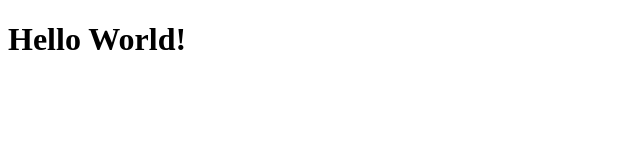
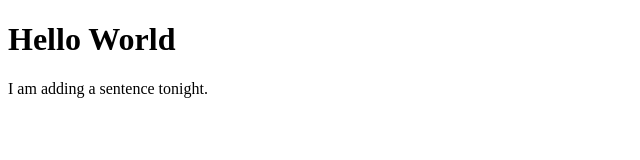
Before and after one commit to vrcooper70/virginia-cooper-repository-assignment, a plain HTML site: page index.html in a window 1280 px wide. Shown: the whole page, without its empty margins (0-640 px from the left). Drawn offline with Linux system fonts and the light colour scheme.

Commit message:
second comitt. Added a sentence.

```diff
--- a/index.html
+++ b/index.html
@@ -1,6 +1,7 @@
 <!DOCTYPE html>
 <html>
     <body>
-        <h1>Hello World!</h1>
+        <h1>Hello World</h1>
+        <p>I am adding a sentence tonight.</p>
     </body>
 </html>
```
